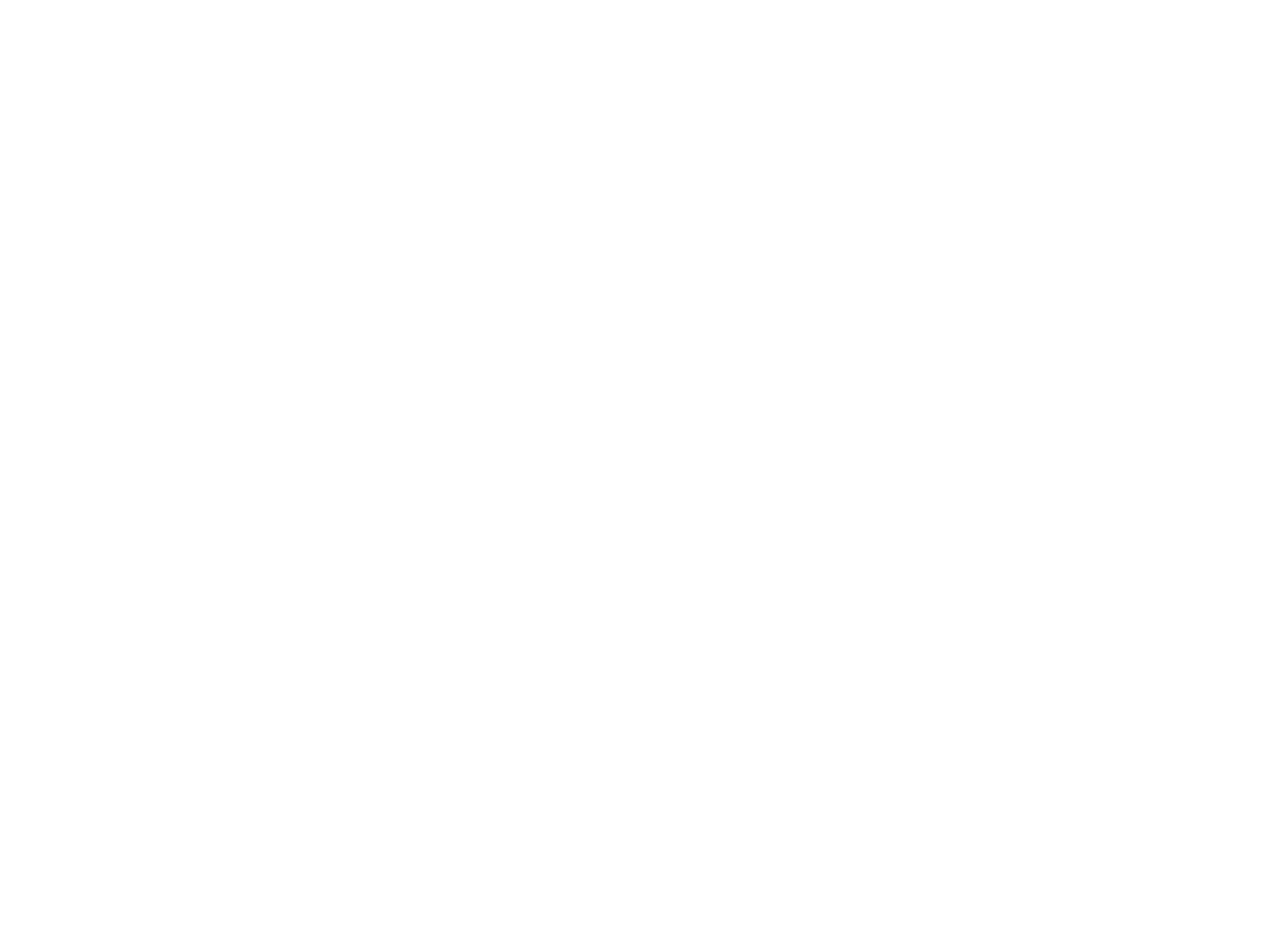
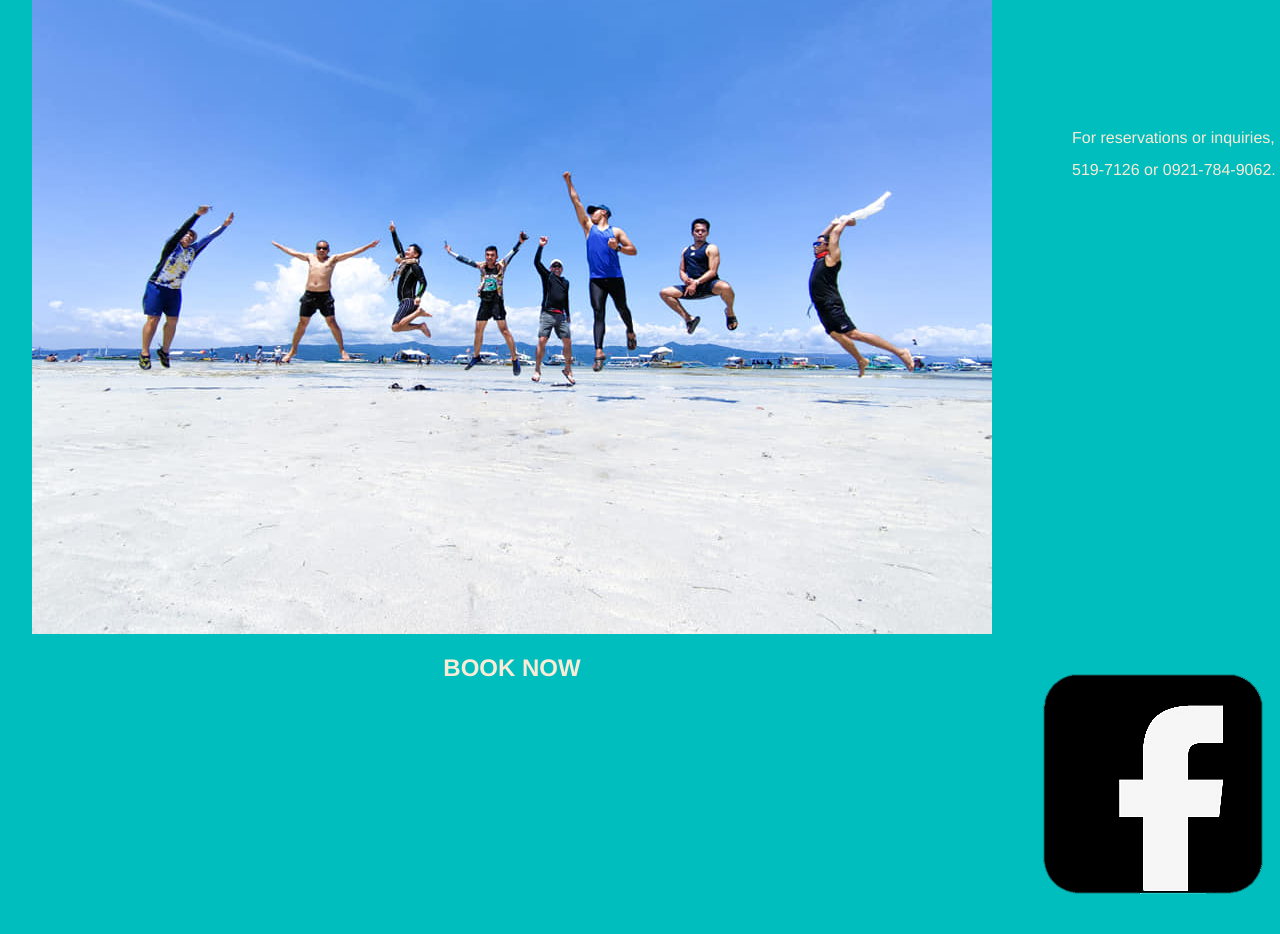
Before and after one commit to giantcarlos/villa-noe, a React (Vite) app: page / in a window 1280 px wide. Shown: the part 3020-3954 px from the top of the page. Before the commit the page ends 2952 px from the top, so only its background shows below. Built offline with nearby package versions, Linux system fonts and the light colour scheme.

Commit message:
add contact info

```diff
--- a/src/Components/Contact.jsx
+++ b/src/Components/Contact.jsx
@@ -1,9 +1,15 @@
-import React from 'react'
+import React from 'react';
+import { motion } from 'framer-motion';
 
 function Contact() {
   return (
-    <section className="contact">
-        Contact
+    <section className="colors-1">
+      <div className="home-grid">
+              <motion.img className="contact-image" initial={{ opacity: 0, y: 45 }} whileInView={{ opacity: 1, y: 0 }} transition={{ duration: 1.125 }} viewport={{ margin: "-200px", once: true }} alt="Cottages at Villa Noe." src="jump.jpg" />
+              <motion.h2 className="small-font-5" initial={{ opacity: 0, y: 65 }} whileInView={{ opacity: 1, y: 0 }} transition={{ duration: 1.125 }} viewport={{ margin: "-100px", once: true }} >BOOK NOW</motion.h2>
+              <motion.p className="paragraph-3" initial={{ opacity: 0, y: 65 }} whileInView={{ opacity: 1, y: 0 }} transition={{ duration: 1.125 }} viewport={{ margin: "-100px", once: true }} >For reservations or inquiries, message us on our Facebook page or call us at 0906-519-7126 or 0921-784-9062.</motion.p>
+              <motion.img className="facebook-image" initial={{ opacity: 0, y: 45 }} whileInView={{ opacity: 1, y: 0 }} transition={{ duration: .8 }} viewport={{ margin: "-50px", once: true }} alt="Find us on facebook banner image." src="facebook.png" />
+        </div>
     </section>
   )
 }
```
Also changed, not shown: public/facebook.png (added), public/jump.jpg (added).
